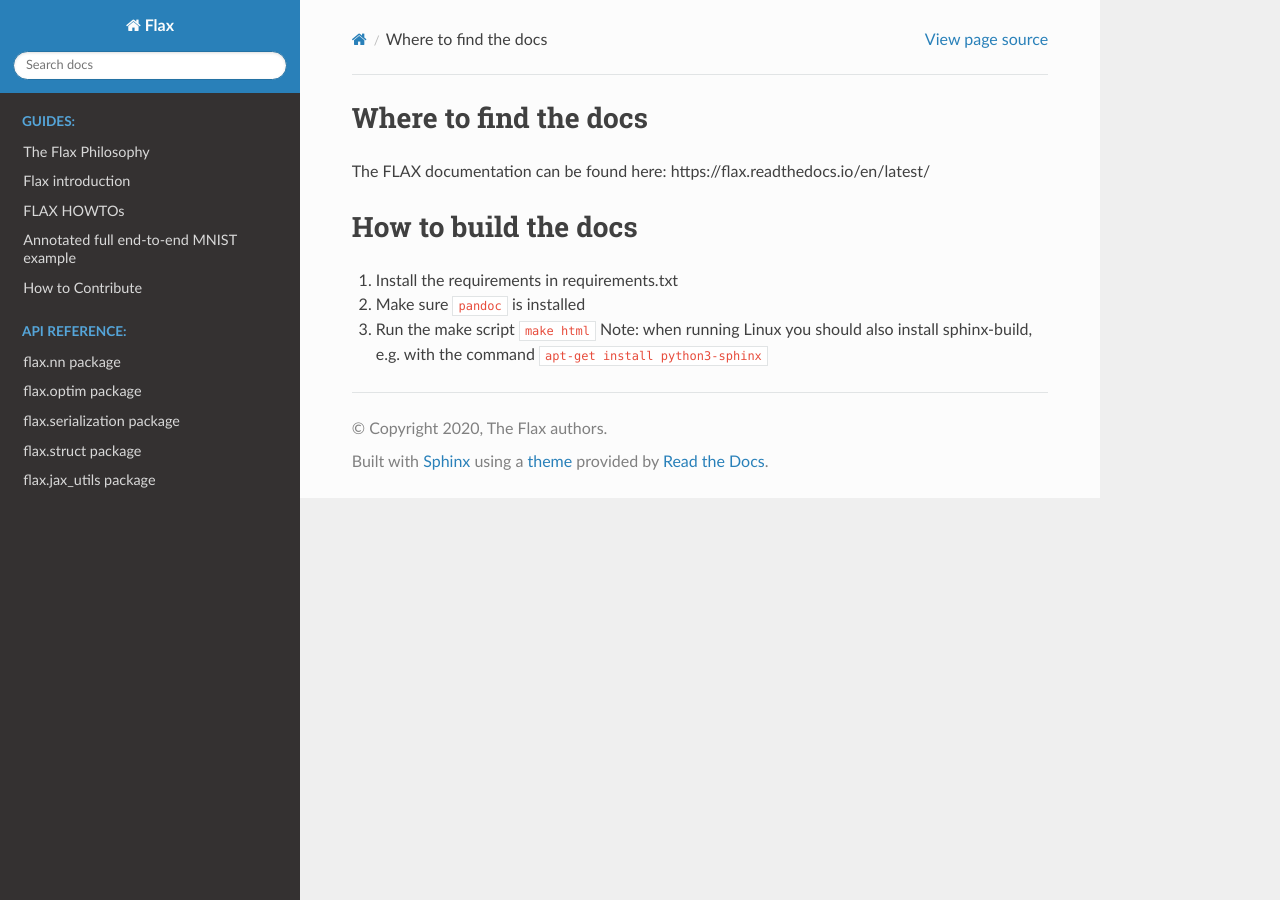
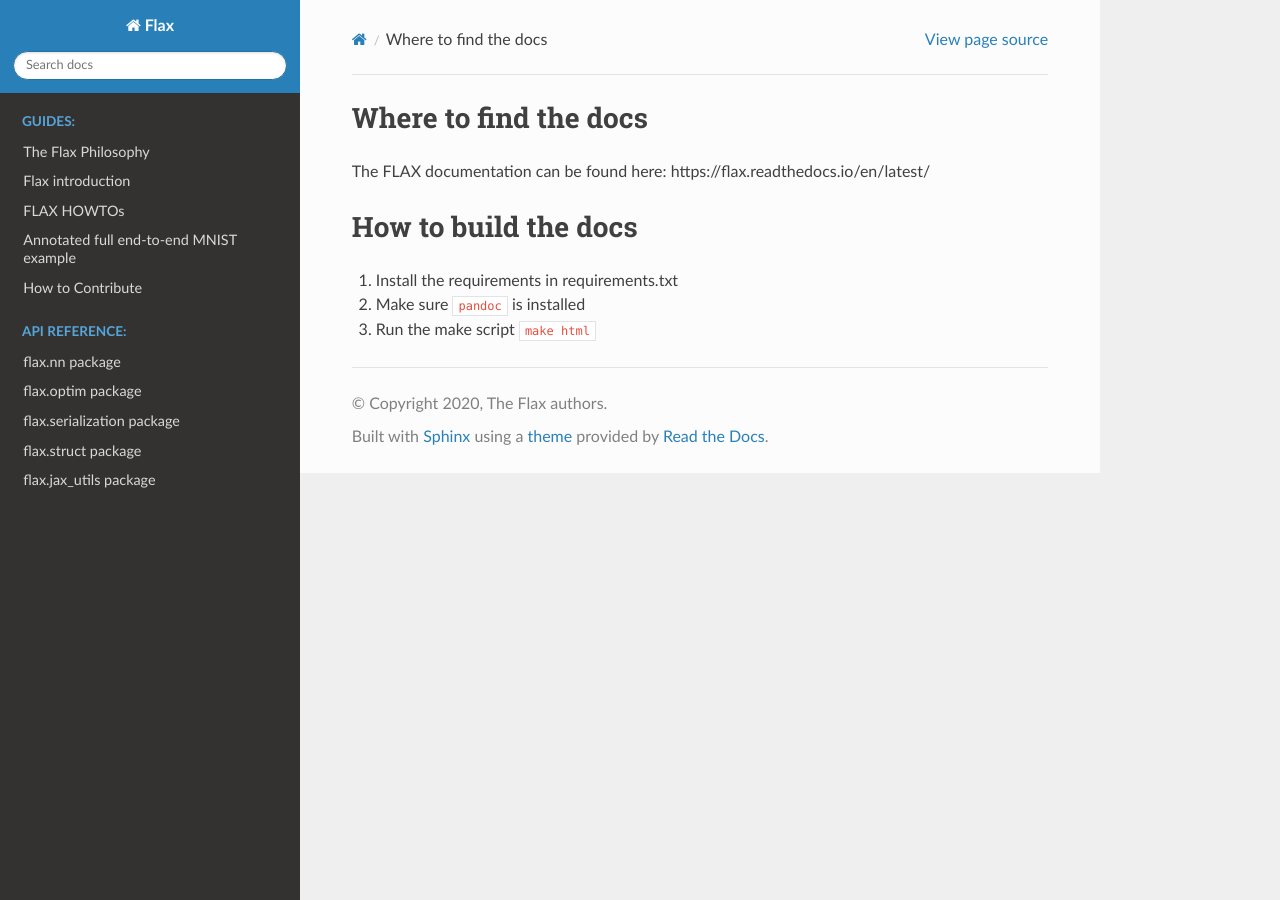
Before and after one commit to bortkomencw/flax, a Sphinx documentation site: the page built from docs/README.md, in a window 1280 px wide. Built offline with Sphinx 7.4.7 and the Read the Docs theme 2.0.0, drawn with Linux system fonts in a browser that asks for light colours.

Commit message:
Updated readme

```diff
--- a/docs/README.md
+++ b/docs/README.md
@@ -8,5 +8,3 @@
 1. Install the requirements in requirements.txt
 2. Make sure `pandoc` is installed
 3. Run the make script `make html`
-   Note: when running Linux you should also install sphinx-build, e.g. with the
-   command `apt-get install python3-sphinx`
```
